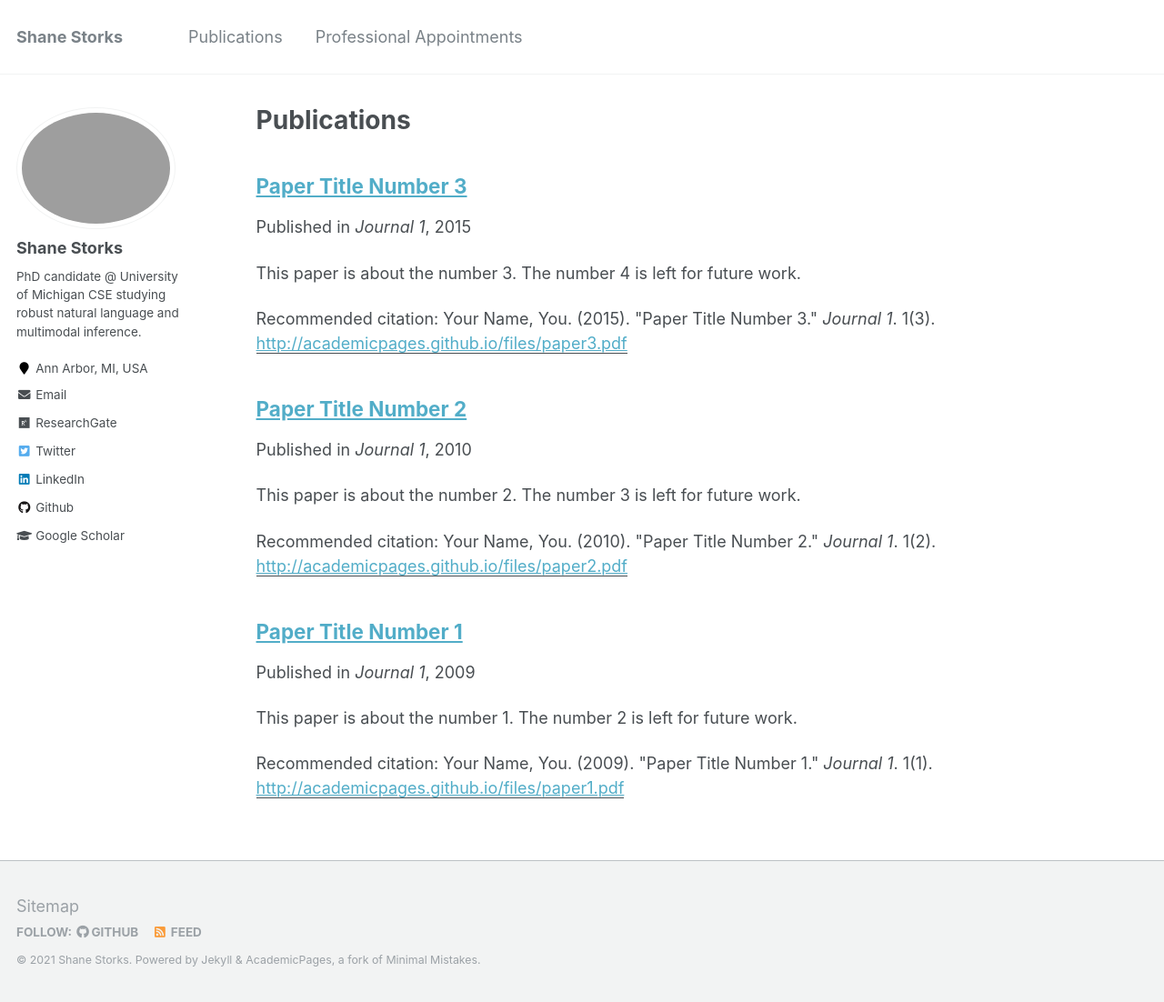
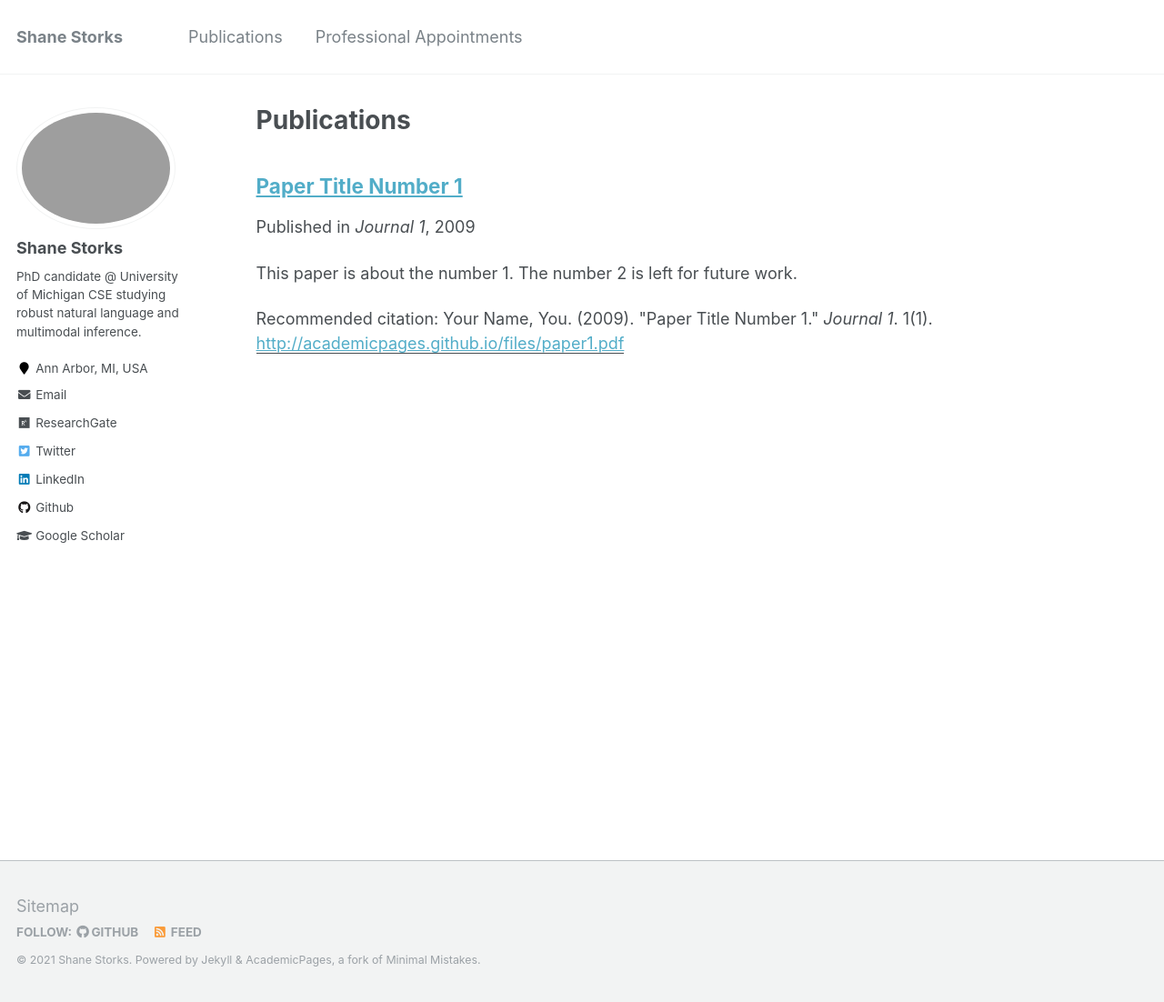
Before and after one commit to shanestorks/shanestorks.github.io, a Jekyll site: the page built from _pages/publications.md, in a window 1280 px wide and 1102 px high. Shown: the whole window at 91% size. Built offline with Jekyll 4.4.1, drawn with Linux system fonts in a browser that asks for light colours.

```diff
--- a/_publications/2010-10-01-paper-title-number-2.md
+++ /dev/null
@@ -1,15 +0,0 @@
----
-title: "Paper Title Number 2"
-collection: publications
-permalink: /publication/2010-10-01-paper-title-number-2
-excerpt: 'This paper is about the number 2. The number 3 is left for future work.'
-date: 2010-10-01
-venue: 'Journal 1'
-paperurl: 'http://academicpages.github.io/files/paper2.pdf'
-citation: 'Your Name, You. (2010). &quot;Paper Title Number 2.&quot; <i>Journal 1</i>. 1(2).'
----
-This paper is about the number 2. The number 3 is left for future work.
-
-[Download paper here](http://academicpages.github.io/files/paper2.pdf)
-
-Recommended citation: Your Name, You. (2010). "Paper Title Number 2." <i>Journal 1</i>. 1(2).
--- a/_publications/2015-10-01-paper-title-number-3.md
+++ /dev/null
@@ -1,15 +0,0 @@
----
-title: "Paper Title Number 3"
-collection: publications
-permalink: /publication/2015-10-01-paper-title-number-3
-excerpt: 'This paper is about the number 3. The number 4 is left for future work.'
-date: 2015-10-01
-venue: 'Journal 1'
-paperurl: 'http://academicpages.github.io/files/paper3.pdf'
-citation: 'Your Name, You. (2015). &quot;Paper Title Number 3.&quot; <i>Journal 1</i>. 1(3).'
----
-This paper is about the number 3. The number 4 is left for future work.
-
-[Download paper here](http://academicpages.github.io/files/paper3.pdf)
-
-Recommended citation: Your Name, You. (2015). "Paper Title Number 3." <i>Journal 1</i>. 1(3).
```
Also changed, not shown: _appointments/2015-spring-teaching-2.md (deleted, +0 -20 lines), _pages/about.md (+1 -1 lines), _appointments/appointment-gsra.md (renamed from _appointments/2014-spring-teaching-1.md), 6 other files.
